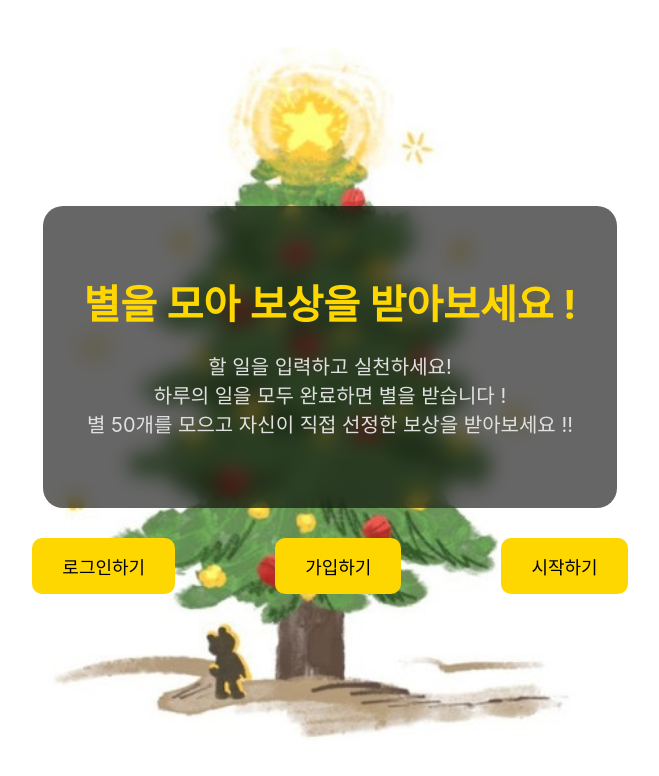
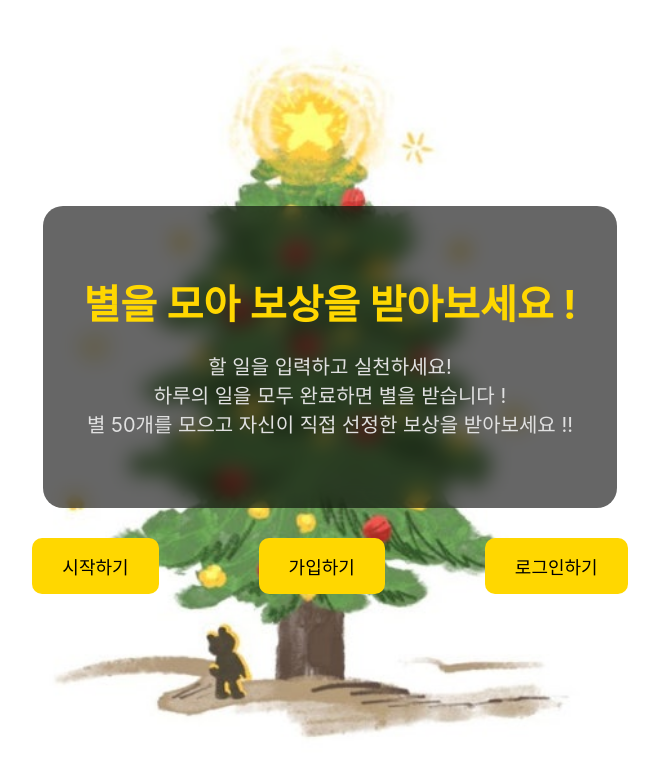
Before and after one commit to jimin-25/2025-starlist, a React (Create React App) app: page / in a window 1280 px wide. Shown: the top 776 px of the page, without its empty margins (310-969 px from the left). Built offline with nearby package versions, Linux system fonts and the light colour scheme.

Commit message:
FIX:main 페이지 버튼 순서 변경

```diff
--- a/src/Home.js
+++ b/src/Home.js
@@ -22,9 +22,10 @@ function Home() {
             <div className="home-button">
                 <button
                     className="main-button"
-                    onClick={() => navigate("/login")}>
-                        로그인하기
+                    onClick={() => navigate("/main")}>
+                        시작하기
                 </button>
+
                 <button
                     className="main-button"
                     onClick={() => navigate("/signup")}>
@@ -33,10 +34,9 @@ function Home() {
 
                 <button
                     className="main-button"
-                    onClick={() => navigate("/main")}>
-                        시작하기
+                    onClick={() => navigate("/login")}>
+                        로그인하기
                 </button>
-
 
             </div>
         </div>
--- a/src/Main.js
+++ b/src/Main.js
@@ -64,9 +64,7 @@ function Main() {
     };
 
     const countCompletedDays = () => {
-        return Object.values(todos).filter(todoList =>
-            todoList.length > 0 && todoList.every(todo => todo.completed)
-        ).length;
+         return Object.values(todos).filter(todoList => todoList.length > 0 && todoList.every(todo => todo.completed) ).length;
     };
 
     const saveGoal = () => {
```
